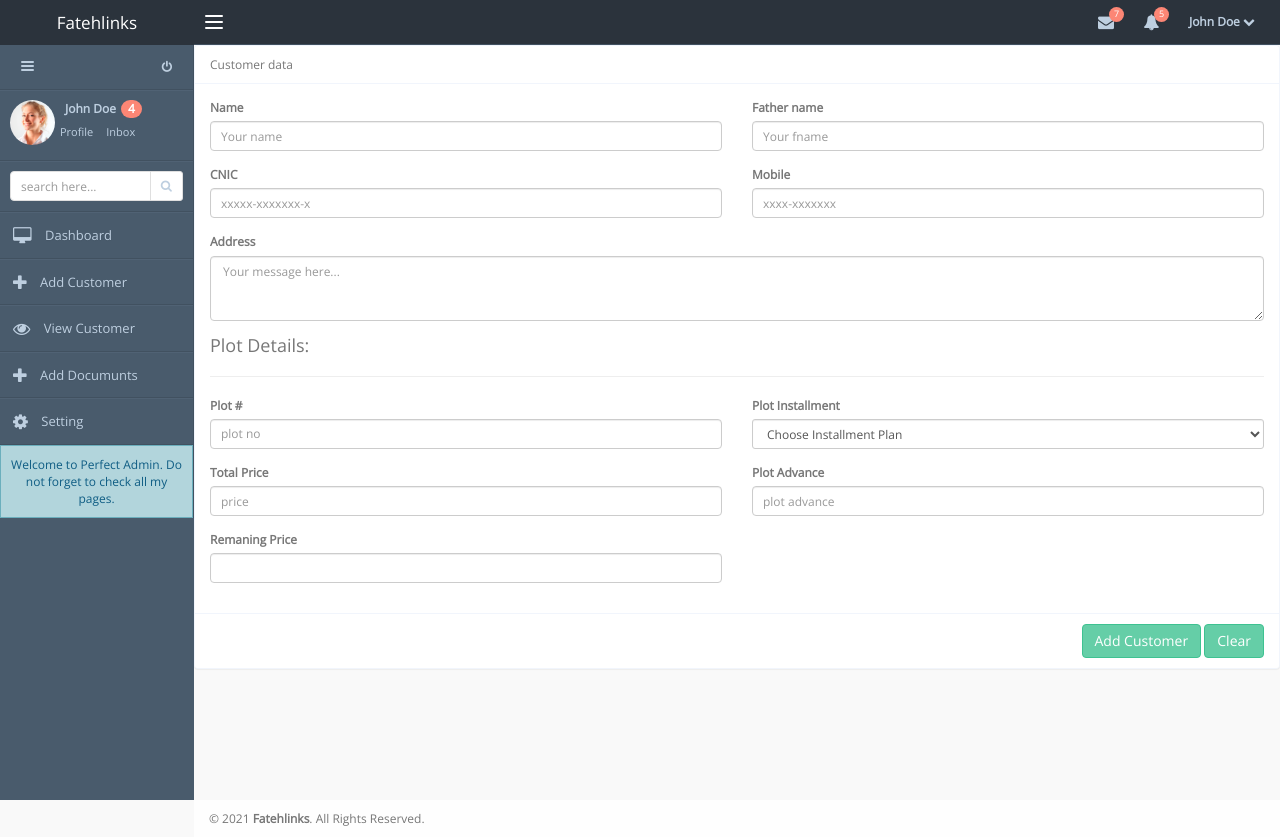
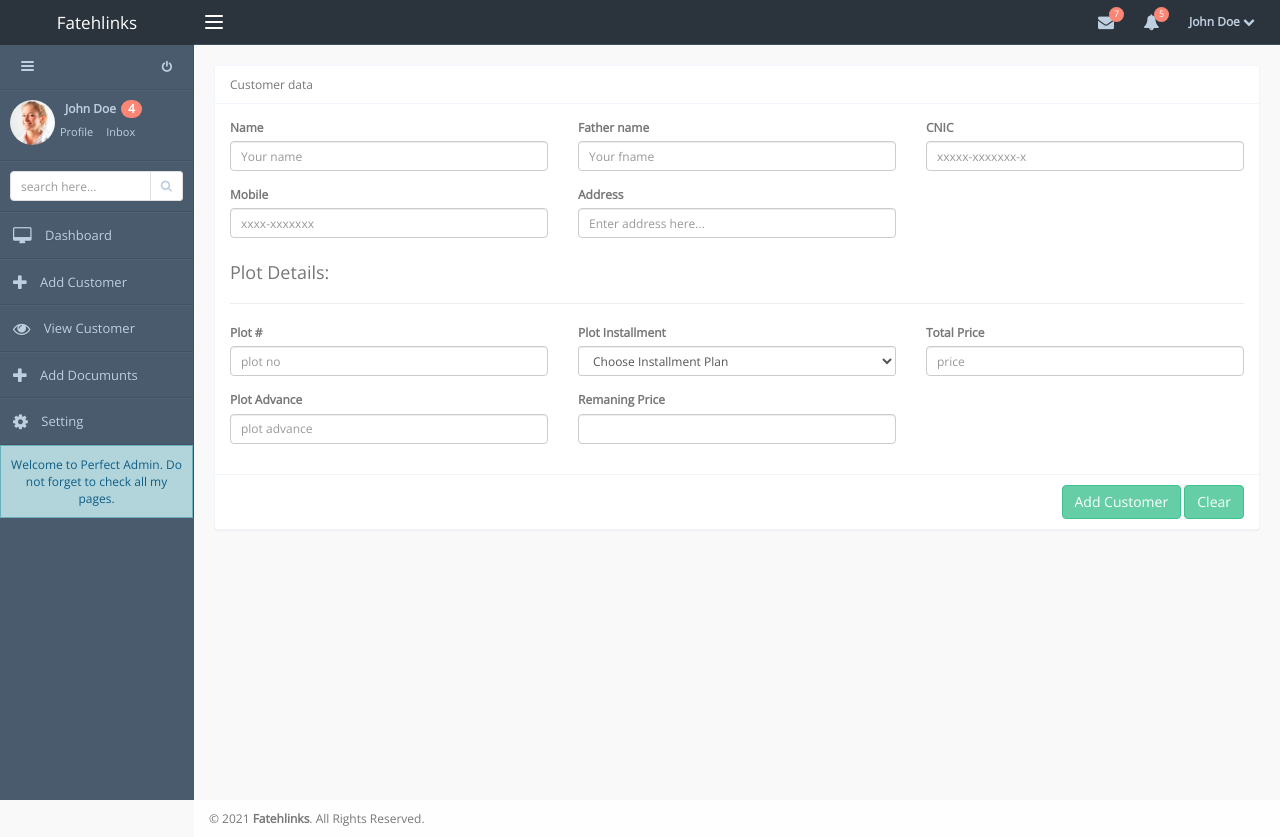
Before and after one commit to Arisha71/real_state, a PHP site: page /add-customer.php in a window 1280 px wide. Run offline with PHP 8.4, Linux system fonts and the light colour scheme; the visitor is signed in with stand-in values (Sample User, id 1); some libraries are stand-ins or nearby versions.

Commit message:
Page Setting of Add customer
done

```diff
--- a/session-demo/add-customer.php
+++ b/session-demo/add-customer.php
@@ -8,8 +8,9 @@
 	<?php include("./include/top-nav.html"); ?>
 	<?php include("./include/side-bar.html"); ?>
 	<div id="main-container">
+		<div class="padding-md">
 			<div class="row">
-			<div class="col-lg-12">
+				<div class="col-md-12">
 					<div class="panel panel-default">
 						<form action="fir-add-queries.php" method="post">
 							<div class="panel-heading">
@@ -17,48 +18,52 @@
 							</div>
 							<div class="panel-body">
 								<div class="row">
-								<div class="col-md-6">
+									<div class="col-md-4">
 										<div class="form-group">
 											<label class="control-label">Name</label>
 											<input type="text" name="name" placeholder="Your name" class="form-control input-sm" required>
 										</div>
 									</div><!-- /.col -->
-								<div class="col-md-6">
+									<div class="col-md-4">
 										<div class="form-group">
 											<label class="control-label">Father name</label>
 											<input type="text" placeholder="Your fname" name="fname" class="form-control input-sm">
 										</div>
 									</div><!-- /.col -->
-								<div class="col-md-6">
+									<div class="col-md-4">
 										<div class="form-group">
 											<label class="control-label">CNIC</label>
 											<input type="text" name="cnic" data-inputmask="'mask':'99999-9999999-9'" placeholder="xxxxx-xxxxxxx-x" maxlength="15" placeholder="xxxxx-xxxxxxx-x" class="form-control input-sm" required>
 										</div>
 									</div><!-- /.col -->
-								<div class="col-md-6">
+									<div class="col-md-4">
 										<div class="form-group">
 											<label class="control-label"> Mobile</label>
 											<input type="text" data-inputmask="'mask' :'0399-9999999'" placeholder="xxxx-xxxxxxx" type="number" maxlength="12" name="mobile" class="form-control input-sm">
 										</div>
 									</div><!-- /.col -->
+									<div class="col-md-4">
+										<div class="form-group">
+											<label class="control-label"> Address</label>
+											<input type="text" placeholder="Enter address here..." name="address" class="form-control input-sm">
+										</div>
+									</div><!-- /.col -->
 								</div><!-- /.row -->
-
-							<div class="form-group">
-								<label class="control-label">Address</label>
-								<textarea class="form-control" name="address" placeholder="Your message here..." rows="3" data-required="true"></textarea>
-							</div><!-- /form-group -->
-
+<div>
 								<h4 class="mb-4">Plot Details:</h4>
 								<hr>
+
+</div>
+
 								<div class="row">
-								<div class="col-md-6">
+									<div class="col-md-4">
 										<div class="form-group">
 											<label class="control-label">Plot #</label>
 											<input type="number" placeholder="plot no" name="plotno" class="form-control input-sm" required>
 										</div>
 									</div><!-- /.col -->
 
-								<div class="col-md-6">
+									<div class="col-md-4">
 										<div class="form-group">
 											<label class="control-label">Plot Installment</label>
 											<select name="installment" class="form-control input-sm">
@@ -72,19 +77,19 @@
 											</select>
 										</div>
 									</div><!-- /.col -->
-								<div class="col-md-6">
+									<div class="col-md-4">
 										<div class="form-group">
 											<label class="control-label">Total Price</label>
 											<input type="number" placeholder="price" id="totalAmount" name="price" class="form-control input-sm">
 										</div>
 									</div><!-- /.col -->
-								<div class="col-md-6">
+									<div class="col-md-4">
 										<div class="form-group">
 											<label class="control-label">Plot Advance</label>
 											<input type="number" placeholder="plot advance" id="amountPaid" oninput="calculateRemainingAmount" name="advance" class="form-control input-sm">
 										</div>
 									</div><!-- /.col -->
-								<div class="col-md-6">
+									<div class="col-md-4">
 										<div class="form-group">
 											<label class="control-label">Remaning Price</label>
 											<input type="number" name="remaning" id="remainingAmount" class="form-control input-sm">
@@ -99,8 +104,9 @@
 							</div>
 						</form>
 					</div><!-- /panel -->
-			</div><!-- /.col-->
-		</div><!-- /.row -->
+				</div> <!--/.col-->
+			</div><!-- row-->
+		</div><!-- padding md-->
 	</div><!-- /main-container -->
 
 </div><!-- /wrapper -->
```
Lines whose indentation alone changed are shown as unchanged.
